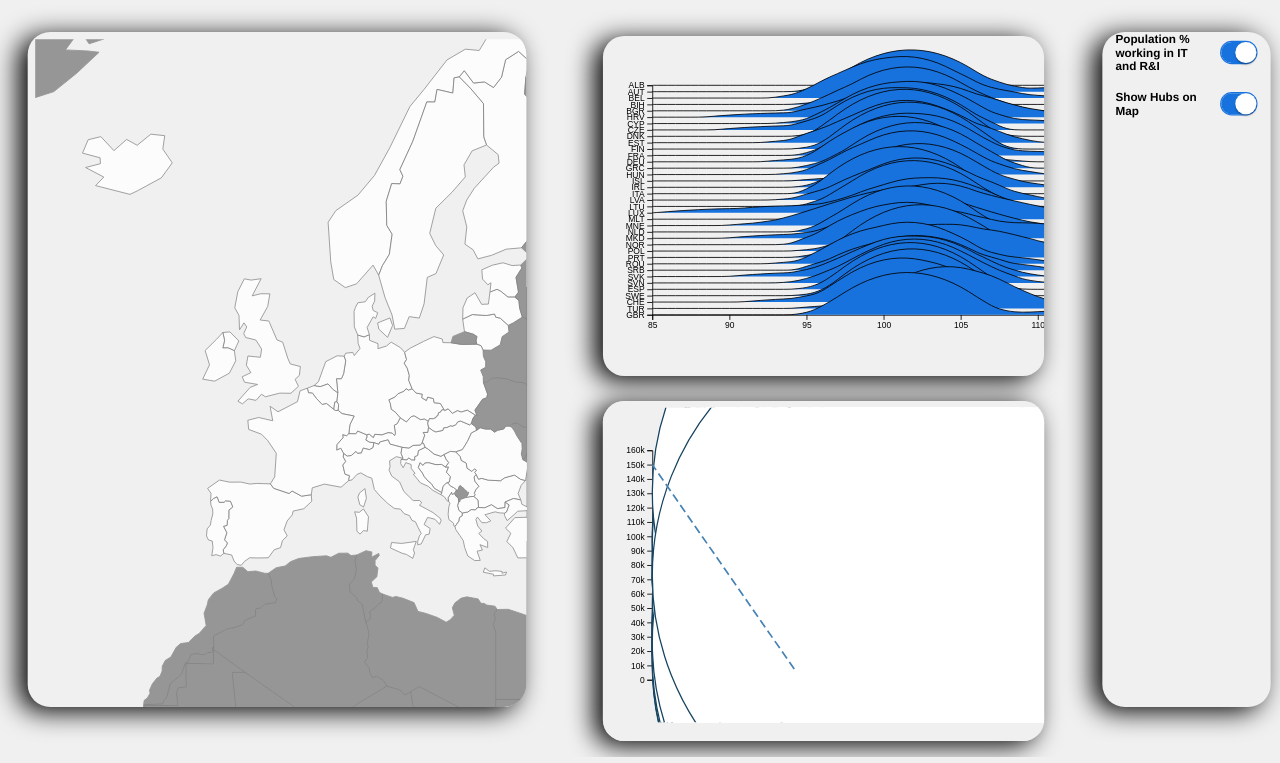
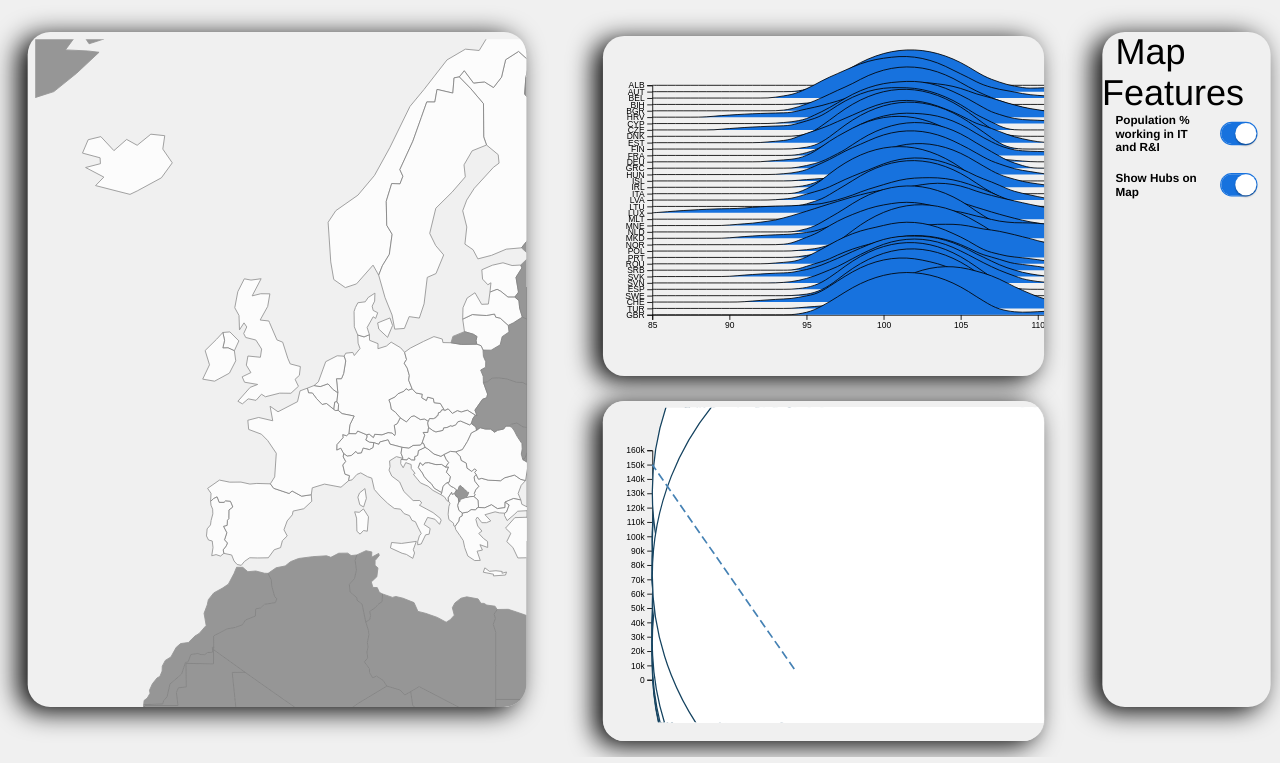
Before and after one commit to F-O-N-S-E-C-A/InfoVis, a plain HTML site: page index.html in a window 1280 px wide. Shown: the part 37-800 px from the top of the page. Drawn offline with Linux system fonts and the light colour scheme.

Commit message:
sdasddsa

```diff
--- a/index.html
+++ b/index.html
@@ -44,6 +44,10 @@
     </div>
 
       <div class="box" style="top: 50%; transform: translateY(5%) scale(0.90); overflow-y: hidden; width: 270px; height: 750px; ">
+
+      	<div>
+           <label style="padding-left: 15px;font-size: 40px; font-family:Helvetica Neue,helvetica,arial,verdana,sans-serif;"> Map Features </label>
+         </div>
 
         <div style="padding-top: 10px; display: inline-block; width: 100%; height:7%">
           <div id="" style="padding-left: 15px; float: left; width: 65%; height:60%;">
```
